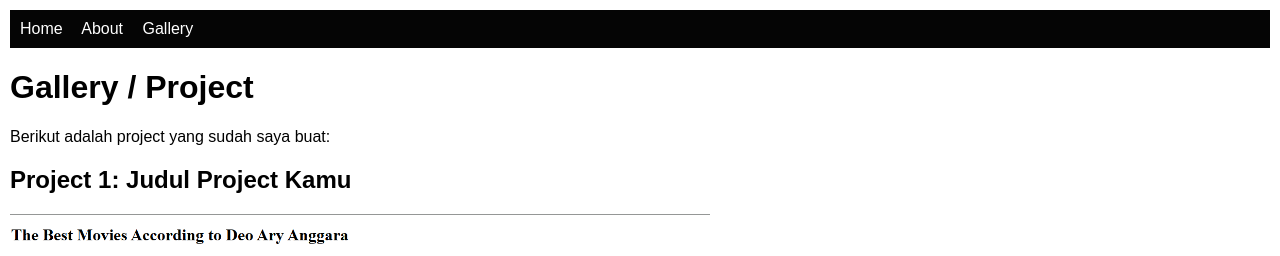
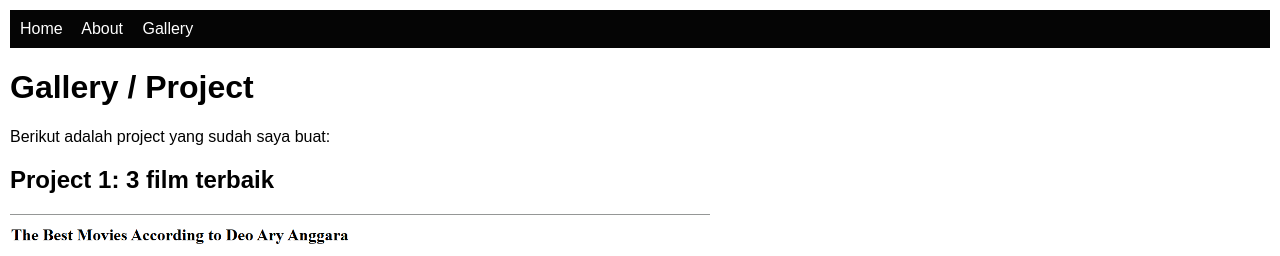
Before and after one commit to deoaryanggara/UTS, a plain HTML site: page gallery.html in a window 1280 px wide. Shown: the top 256 px of the page. Drawn offline with Linux system fonts and the light colour scheme.

Commit message:
Update gallery.html

```diff
--- a/gallery.html
+++ b/gallery.html
@@ -15,7 +15,7 @@
     <h1>Gallery / Project</h1>
     <p>Berikut adalah project yang sudah saya buat:</p>
 <div class="project-box">
-    <h2>Project 1: Judul Project Kamu</h2>
+    <h2>Project 1: 3 film terbaik</h2>
     <img src="projek1.png" alt="Project Image" width="700">
     <p>
         Ini adalah project pertama yang saya buat. Project ini berisi tentang
```
